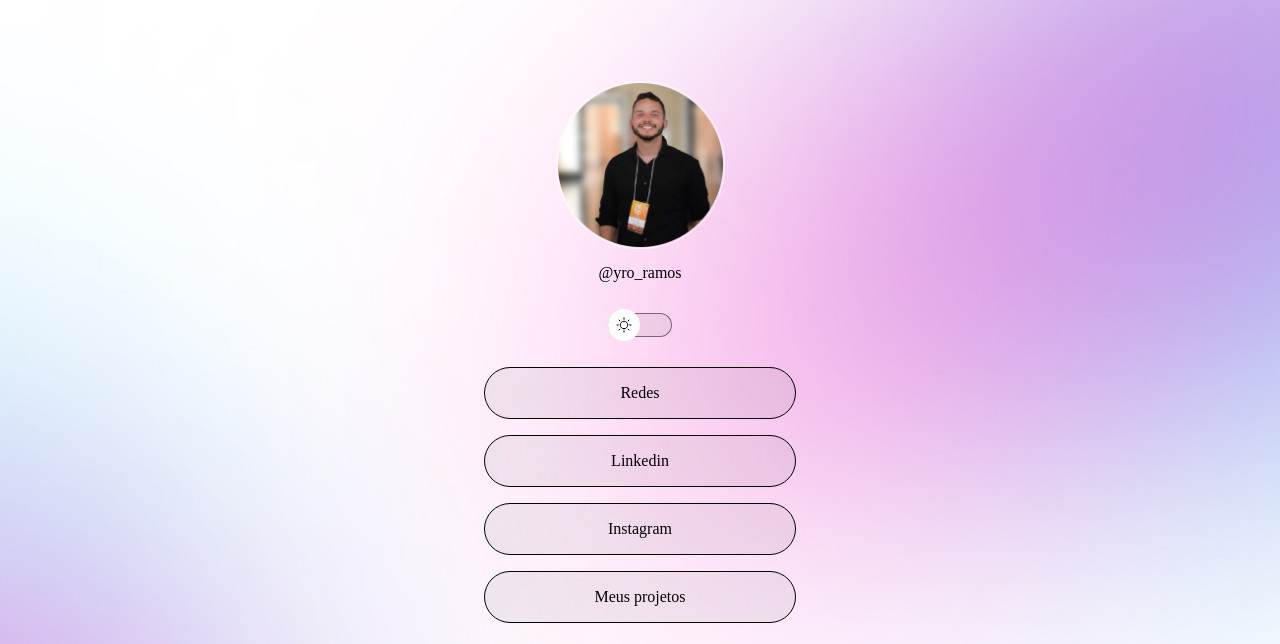
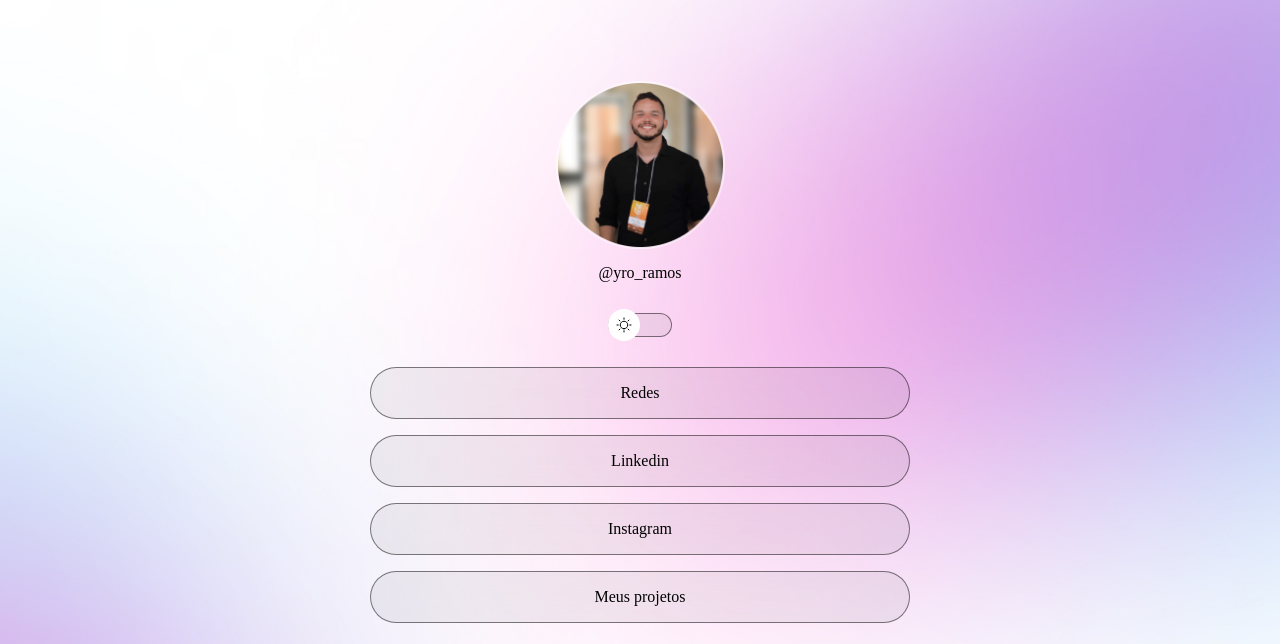
Before and after one commit to Yuri-Ramos/DocLinks, a plain HTML site: page index.html in a window 1280 px wide. Shown: the top 644 px of the page. Drawn offline with nearby package versions, Linux system fonts and the light colour scheme.

Commit message:
:zap: midia queries and container

```diff
--- a/style.css
+++ b/style.css
@@ -31,7 +31,8 @@ body * {
 }
 
 #container {
-  width: 360px;
+  width: 100%;
+  max-width: 588px;
   margin: 56px auto 0px;
   padding: 0 24px;
 }
@@ -111,7 +112,7 @@ ul li a {
   text-decoration: none;
   font-weight: 500;
   transition: background 0.7s;
-  border: 1.5px solid var(--text-color);
+
 }
 /* sudo selector*/
 ul li a:hover {
@@ -141,3 +142,14 @@ footer {
   text-align: center;
   font-size: 14px;
 }
+/* midia querys */
+/* media queries */
+@media (min-width: 700px) {
+  :root {
+    --bg-url: url(./assets/bg-desktop.jpg);
+  }
+
+  .light {
+    --bg-url: url(./assets/bg-desktop-light.jpg);
+  }
+}
```
Also changed, not shown: assets/bg-desktop-light.jpg (added), assets/bg-desktop.jpg (added).
